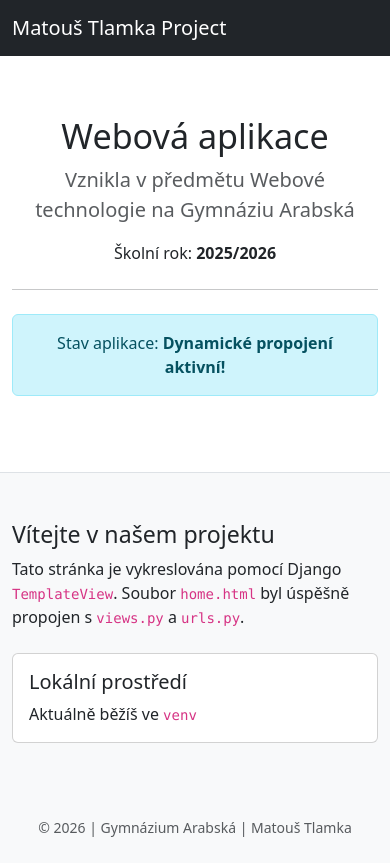
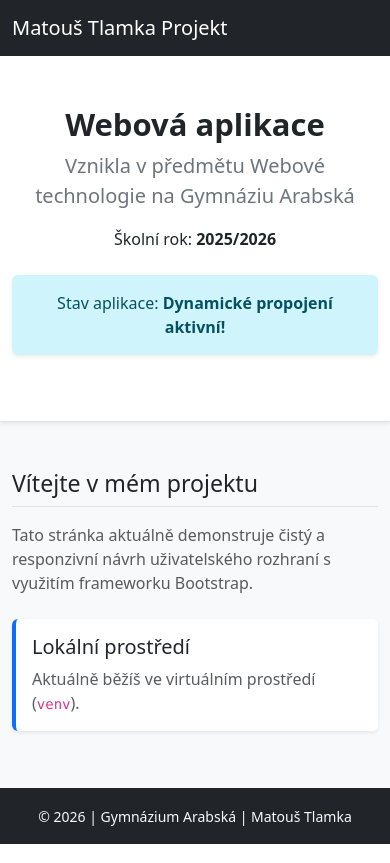
Before and after one commit to gyarab/2025_wt_prj_tlamka, a Django app: page / in a window 390 px wide. Run offline with Django 5.2, Linux system fonts and the light colour scheme.

Commit message:
Add base template and refresh homepage & README
Add a new base.html Bootstrap layout (navbar, footer, scaffold) and refactor home.html to use improved, responsive styling and updated copy (Czech localization tweaks and content rewording). Clean up README by removing commented template sections and expanding the project description to explain the app's purpose. Binary db.sqlite3 was also updated (database file changed).

```diff
--- a/prj/app/templates/home.html
+++ b/prj/app/templates/home.html
@@ -6,48 +6,57 @@
     <title>Webová aplikace | MT_GA</title>
     <link href="https://cdn.jsdelivr.net/npm/bootstrap@5.3.0/dist/css/bootstrap.min.css" rel="stylesheet">
     <style>
-        body { background-color: #f8f9fa; }
-        .hero-section { padding: 60px 0; background: #fff; border-bottom: 1px solid #dee2e6; }
+        .hero-section {
+            padding: 50px 0;
+            background-color: #ffffff;
+            border-bottom: 1px solid #dee2e6;
+        }
     </style>
 </head>
-<body>
+<body class="d-flex flex-column min-vh-100 bg-light">
 
     <nav class="navbar navbar-expand-lg navbar-dark bg-dark">
         <div class="container">
-            <a class="navbar-brand" href="#">Matouš Tlamka Project</a>
+            <a class="navbar-brand" href="#">Matouš Tlamka Projekt</a>
         </div>
     </nav>
 
-    <div class="hero-section">
-        <div class="container text-center">
-            <h1 class="display-4 font-weight-bold">Webová aplikace</h1>
-            <p class="lead text-muted">Vznikla v předmětu Webové technologie na Gymnáziu Arabská</p>
-            <p>Školní rok: <strong>2025/2026</strong></p>
-            <hr class="my-4">
-            <div class="alert alert-info" role="alert">
+    <main class="mb-auto">
+
+        <div class="hero-section text-center shadow-sm">
+            <div class="container">
+                <h1 class="display-5 fw-bold text-dark">Webová aplikace</h1>
+                <p class="lead text-secondary">Vznikla v předmětu Webové technologie na Gymnáziu Arabská</p>
+                <p class="mb-4">Školní rok: <strong>2025/2026</strong></p>
+
+                <div class="alert alert-info d-inline-block border-0 shadow-sm" role="alert">
                     Stav aplikace: <strong>Dynamické propojení aktivní!</strong>
                 </div>
             </div>
         </div>
 
         <div class="container mt-5">
-        <div class="row">
-            <div class="col-md-8 offset-md-2">
-                <h3>Vítejte v našem projektu</h3>
-                <p>Tato stránka je vykreslována pomocí Django <code>TemplateView</code>. Soubor <code>home.html</code> byl úspěšně propojen s <code>views.py</code> a <code>urls.py</code>.</p>
+            <div class="row justify-content-center">
+                <div class="col-md-8">
+                    <h3 class="border-bottom pb-2">Vítejte v mém projektu</h3>
+                    <p class="mt-3 text-muted">Tato stránka aktuálně demonstruje čistý a responzivní návrh uživatelského rozhraní s využitím frameworku Bootstrap.</p>
 
-                <div class="card mt-4">
-                    <div class="card-body">
+                    <div class="card mt-4 border-0 shadow-sm">
+                        <div class="card-body bg-white rounded border-start border-4 border-primary">
                             <h5 class="card-title">Lokální prostředí</h5>
-                        <p class="card-text">Aktuálně běžíš ve <code>venv</code></p>
+                            <p class="card-text text-muted">Aktuálně běžíš ve virtuálním prostředí (<code>venv</code>).</p>
                         </div>
                     </div>
                 </div>
             </div>
         </div>
 
-    <footer class="text-center mt-5 py-4 text-muted">
+    </main>
+
+    <footer class="bg-dark text-center text-light py-3 mt-5">
+        <div class="container">
             <small>&copy; 2026 | Gymnázium Arabská | Matouš Tlamka</small>
+        </div>
     </footer>
 
     <script src="https://cdn.jsdelivr.net/npm/bootstrap@5.3.0/dist/js/bootstrap.bundle.min.js"></script>
```
Also changed, not shown: prj/app/templates/base.html (added, +31 -0 lines), README.md, 1 other file. Lines whose indentation alone changed are shown as unchanged.
